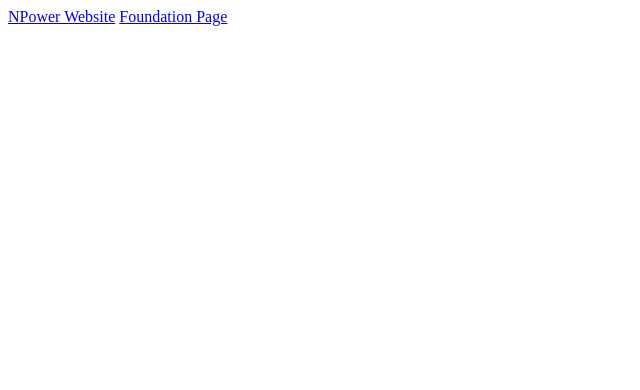
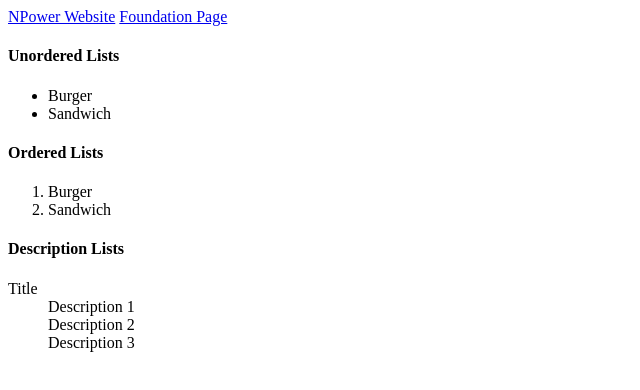
Before and after one commit to Path2Tech-CO/HTML-PTT-2, a plain HTML site: page index.html in a window 1280 px wide. Shown: the whole page, without its empty margins (0-640 px from the left). Drawn offline with Linux system fonts and the light colour scheme.

Commit message:
adding different types of lists unordered, ordered descriptions

```diff
--- a/index.html
+++ b/index.html
@@ -10,5 +10,25 @@
         <a href="https://www.npower.org" target="_blank">NPower Website</a>
         <a href="index2.html" target="_blank">Foundation Page</a>
     </nav>
+
+
+    <h4>Unordered Lists</h4>
+    <ul>
+        <li>Burger</li>
+        <li>Sandwich</li>
+    </ul>
+    <h4>Ordered Lists</h4>
+    <ol>
+        <li>Burger</li>
+        <li>Sandwich</li>
+    </ol>
+
+    <h4>Description Lists</h4>
+    <dl>
+        <dt>Title</dt>
+        <dd>Description 1</dd>
+        <dd>Description 2</dd>
+        <dd>Description 3</dd>
+    </dl>
 </body>
 </html>
```
